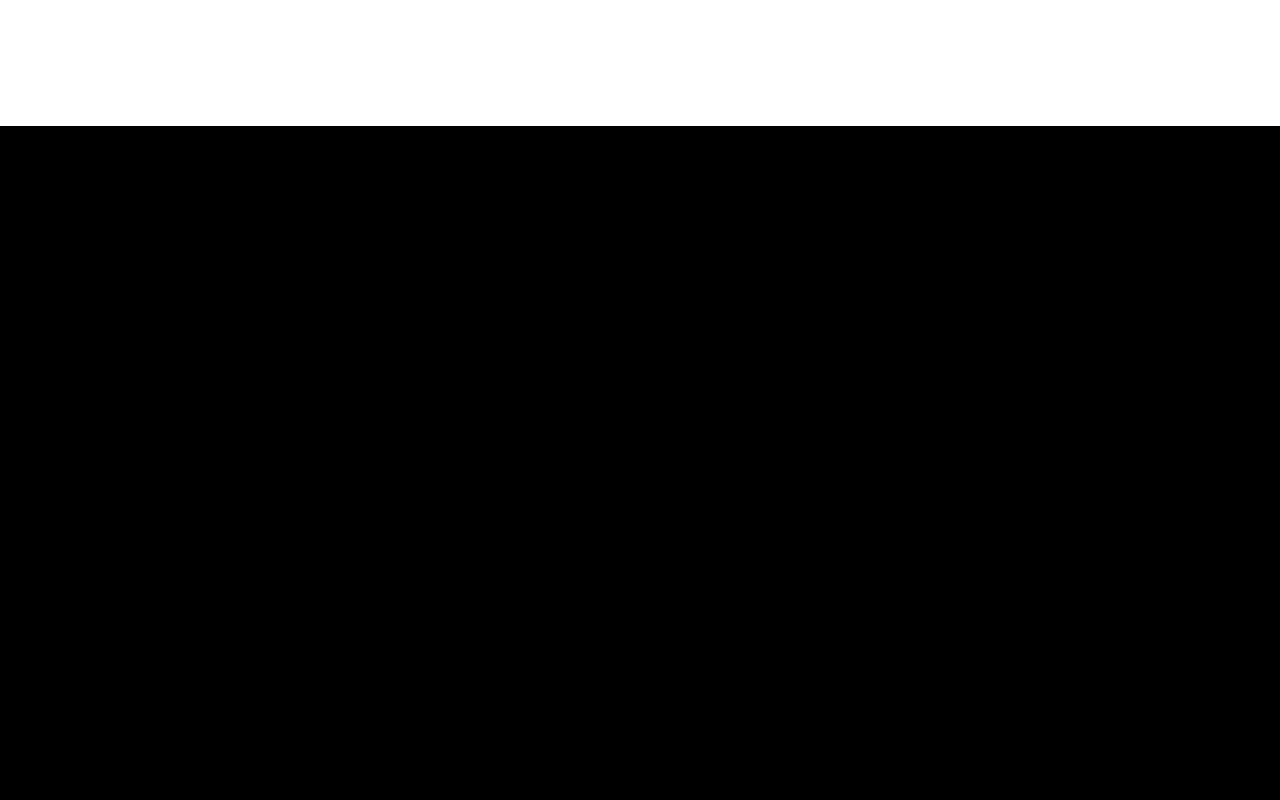
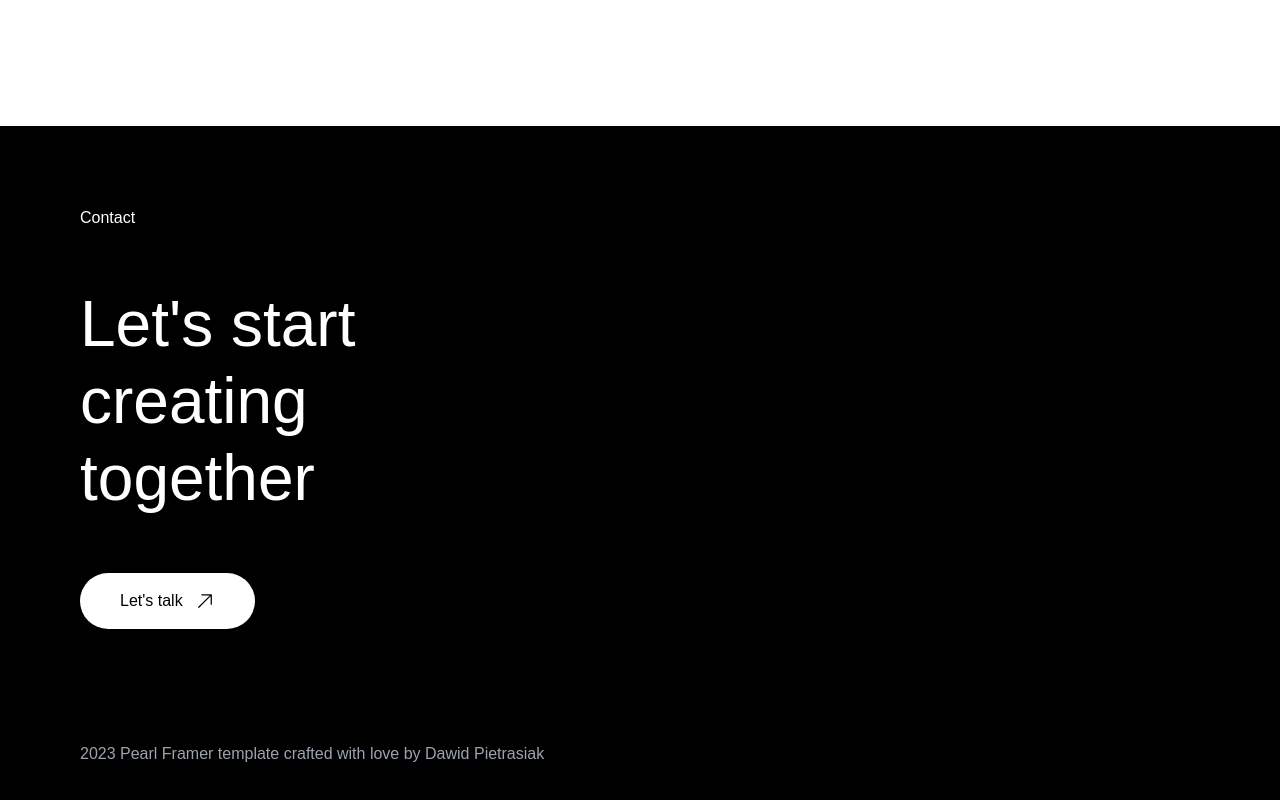
Before and after one commit to danielafriheart/danielEsuola, a React (Vite) app: page /about in a window 1280 px wide. Shown: the part 438-1238 px from the top of the page. Built offline with nearby package versions, Linux system fonts and the light colour scheme; a web font is replaced by a local one.

Commit message:
Updates to my services section

```diff
--- a/src/components/BasicAccordion.jsx
+++ b/src/components/BasicAccordion.jsx
@@ -28,7 +28,7 @@ export default function BasicAccordion({ accordionTitle, accordionContent, accor
             </AccordionSummary>
 
             <AccordionDetails>
-                <Paragraph variant={'label'} className='py-3 px-16' text={accordionContent} />
+                <Paragraph variant={'label'} className='py-10 px-16 font-thin' text={accordionContent} />
             </AccordionDetails>
         </Accordion>
     );
--- a/src/components/Footer.jsx
+++ b/src/components/Footer.jsx
@@ -1,14 +1,25 @@
 import React from 'react'
 import Section from '../layout/container/Section'
+import Paragraph from '../layout/typography/Paragraph'
+import Header from '../layout/typography/Header'
+import Button from '../layout/container/Button'
 
 const Footer = () => {
-  return (
-    <footer className='bg-black min-h-[90vh]'>
-      <Section>
-
-      </Section>
-    </footer>
-  )
+    return (
+        <footer className='bg-black'>
+            <Section className={' min-h-[90vh] flex flex-col justify-between'}>
+                <section className='grid lg:grid-cols-[2fr,3fr]'>
+                    <div className='space-y-14'>
+                        <Paragraph variant={'base'} className={'font-thin text-white'} text={'Contact'} />
+                        <Header className={'text-white'} leadingText={"Let's start creating together"} />
+                        <Button variant={'white'} btnText={"Let's talk"} href={'/contact'} />
+                    </div>
+                    <div></div>
+                </section>
+                <Paragraph trailingText={'2023 Pearl Framer template crafted with love by Dawid Pietrasiak'} className={'text-gray-400 font-thin mt-auto'} />
+            </Section>
+        </footer>
+    )
 }
 
 export default Footer
--- a/src/components/NavBar.jsx
+++ b/src/components/NavBar.jsx
@@ -50,7 +50,14 @@ export default function Example() {
 
                 <Popover.Group className="hidden lg:flex lg:gap-x-12">
                     {pageroute.map((page, id) => (
-                        <RouteLinks linkTitle={page.name} routeLocation={page.href} variant={'base'} key={id} />
+                        <RouteLinks
+                            key={id}
+                            linkTitle={page.name}
+                            routeLocation={page.href}
+                            routeStyleType={'noIcon'}
+                            hoverState={'hover'}
+                            variant={'base'}
+                        />
                     ))}
                 </Popover.Group>
             </nav>
--- a/src/layout/typography/Header.jsx
+++ b/src/layout/typography/Header.jsx
@@ -8,10 +8,10 @@
  */
 import React from 'react'
 
-const Header = ({ leadingText, greyText, trailingText }) => {
+const Header = ({ leadingText, greyText, trailingText, className }) => {
 
     return (
-        <h1 className={`lg:text-Header md:text-Header-md text-Paragraph-md lg:leading-[77px] leading-tight space-x-4 font-normal flex-wrap`}>
+        <h1 className={`${className} lg:text-Header md:text-Header-md text-Paragraph-md lg:leading-[77px] leading-tight space-x-4 font-normal flex-wrap`}>
             {leadingText}
             {greyText && <span className='text-Gray'>{greyText}</span>}
             {trailingText}
--- a/src/layout/typography/RouteLinks.jsx
+++ b/src/layout/typography/RouteLinks.jsx
@@ -1,14 +1,53 @@
 import React from 'react'
-import { NavLink } from 'react-router-dom'
+import Link from '@mui/material/Link';
 import Paragraph from './Paragraph'
 
-const RouteLinks = ({ routeLocation, linkTitle, className}) => {
+const RouteLinks = ({ routeLocation, linkTitle, className, title, hoverState, targetState, variant, routeStyleType }) => {
+
+    const trailingIcon =
+        <svg xmlns="http://www.w3.org/2000/svg" viewBox="0 0 24 24" fill="currentColor" className="w-5 h-5">
+            <path fillRule="evenodd" d="M8.25 3.75H19.5a.75.75 0 0 1 .75.75v11.25a.75.75 0 0 1-1.5 0V6.31L5.03 20.03a.75.75 0 0 1-1.06-1.06L17.69 5.25H8.25a.75.75 0 0 1 0-1.5Z" clipRule="evenodd" />
+        </svg>
+
+    const handleAnimate = (e) => {
+        const buttonDiv = e.currentTarget;
+        const animateTarget = buttonDiv.querySelector('.animate-target');
+
+        if (e.type === 'mouseenter') {
+            // Mouse entering, add the rotate-45 class
+            animateTarget.classList.add('rotate-45');
+        } else if (e.type === 'mouseleave') {
+            // Mouse leaving, remove the rotate-45 class
+            animateTarget.classList.remove('rotate-45');
+        }
+    }
+
+    const variantStyles = {
+        icon: "bg-white text-black",
+        noIcon: "bg-black hover:bg-transparent text-white hover:text-black transition-all hover:border duration-300",
+    };
+    // const selectedVariant = variantStyles[variant] || variantStyles.noIcon
+
+
     return (
-        <div>
-            <NavLink to={routeLocation} className={className}>
-                <Paragraph text={linkTitle} variant={'base'}/>
-            </NavLink>
-        </div>
+        <div
+            onMouseEnter={handleAnimate}
+            onMouseLeave={handleAnimate}
+        >
+
+            <Link
+                href={routeLocation}
+                title={title}
+                rel={'noreferrer noopener'}
+                target={targetState}
+                underline={hoverState}
+                color='inherit'
+                className={`${className} transition-all duration-300 underline-offset-4 flex items-center`}
+            >
+                <Paragraph text={linkTitle} variant={'base'} className={'font-thin'} />
+                <span className={`animate-target transition-all duration-300 ${routeStyleType === 'noIcon' ? 'hidden' : 'flex ml-auto'}`}>{trailingIcon}</span>
+            </Link>
+        </div >
     )
 }
 
--- a/src/reusableComponents/Hero.jsx
+++ b/src/reusableComponents/Hero.jsx
@@ -12,7 +12,7 @@ const Hero = () => {
 
             <div className='flex flex-col justify-center lg:space-y-20 space-y-10'>
 
-                <Paragraph text={'Developer · Software Developer'} variant={'base'} className={'font-normal'} />
+                <Paragraph text={'Developer · Software Developer'} variant={'base'} className={'font-thin'} />
 
                 <span className='lg:w-[87vw]'>
                     <Header leadingText={"Discover the essence of Pearl, a free Framer template."} greyText={" Let's shape your brand into a masterpiece together. "} />
```
